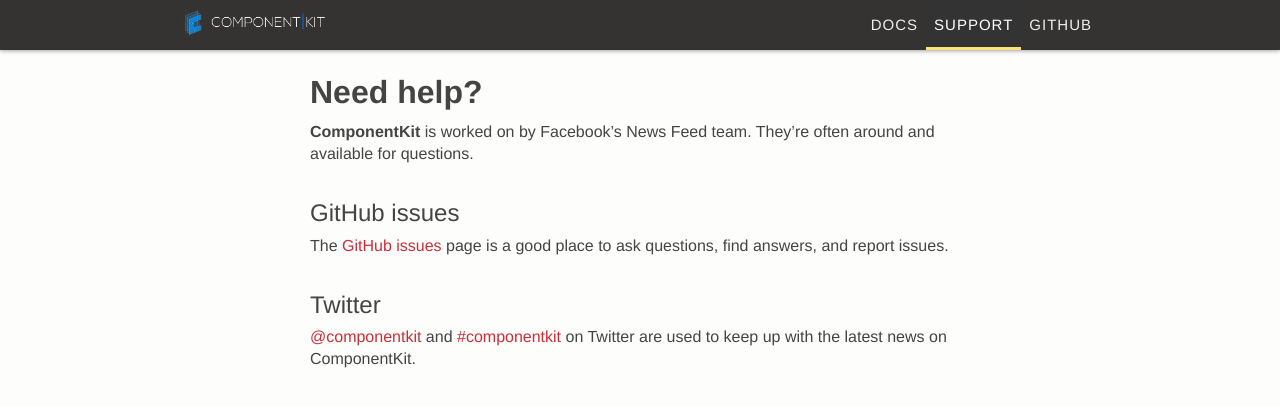
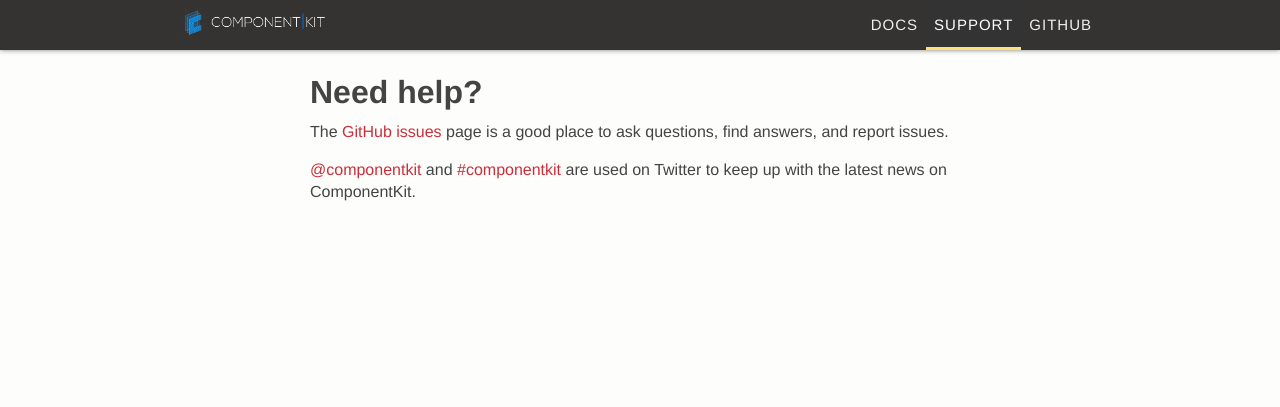
Before and after one commit to dstnbrkr/componentkit, a Jekyll site: the page built from support.md, in a window 1280 px wide. Shown: the top 407 px of the page. Built offline with Jekyll 4.4.1, drawn with Linux system fonts in a browser that asks for light colours; Markdown is read by kramdown in place of the engine named in the settings.

Commit message:
Tighten up support page

```diff
--- a/support.md
+++ b/support.md
@@ -6,14 +6,8 @@
 
 # Need help?
 
-**ComponentKit** is worked on by Facebook's News Feed team. They're often around and available for questions.
-
-## GitHub issues
-
 The [GitHub issues](https://github.com/facebook/componentkit/issues) page is a good place to ask questions, find answers, and report issues.
 
-## Twitter
-
-[@componentkit](https://twitter.com/componentkit) and [#componentkit](https://twitter.com/search?q=%23componentkit) on Twitter are used to keep up with the latest news on ComponentKit.
+[@componentkit](https://twitter.com/componentkit) and [#componentkit](https://twitter.com/search?q=%23componentkit) are used on Twitter to keep up with the latest news on ComponentKit.
 
 <div><a class="twitter-timeline" data-dnt="true" data-chrome="nofooter noheader transparent" href="https://twitter.com/search?q=%23componentkit" data-widget-id="533713158771183616"></a></div>
```
